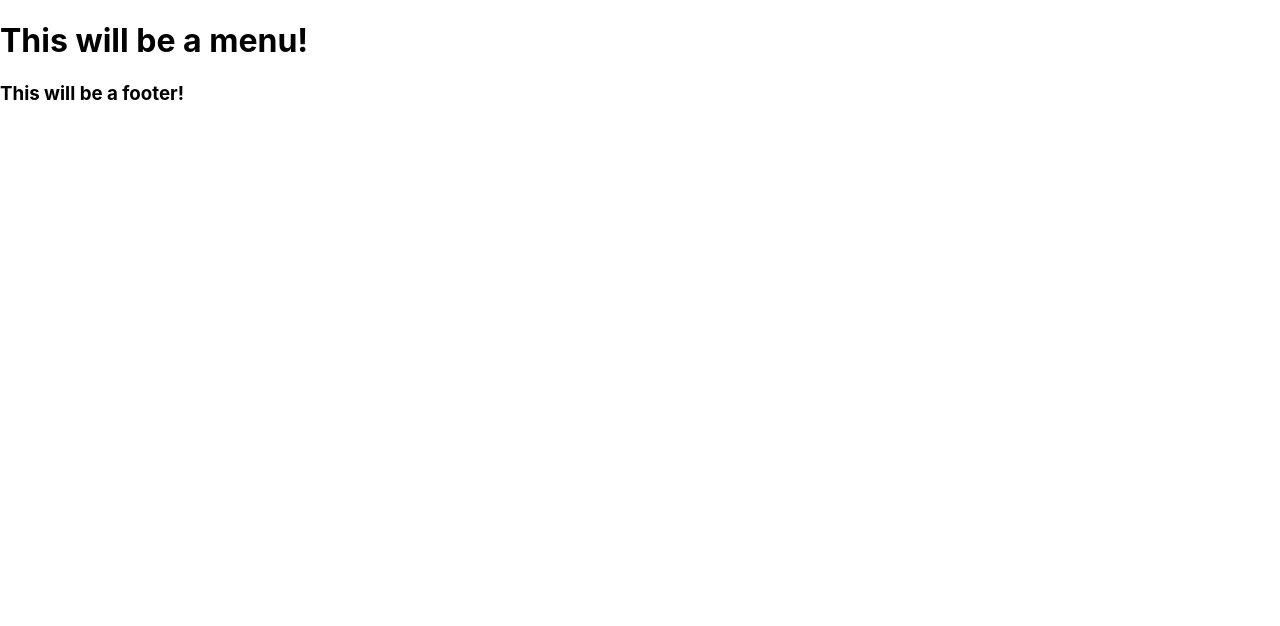
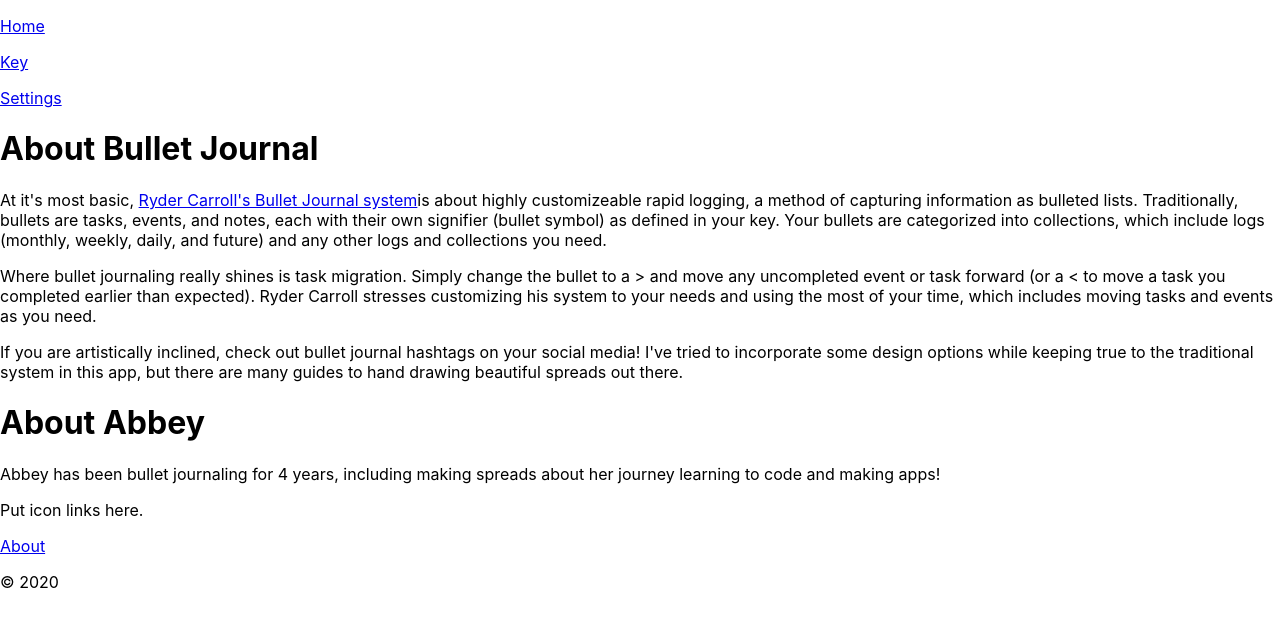
Before and after one commit to abbeyperini/BujoToGo, a React (Create React App) app in the folder bujo-client/: page /#/about in a window 1280 px wide. Shown: the top 626 px of the page. Built offline with nearby package versions, Linux system fonts and the light colour scheme.

Commit message:
Basic components, installed calendar libraries

```diff
--- a/bujo-client/package.json
+++ b/bujo-client/package.json
@@ -6,8 +6,10 @@
     "@testing-library/jest-dom": "^5.11.6",
     "@testing-library/react": "^11.2.2",
     "@testing-library/user-event": "^12.5.0",
+    "globalize": "^1.6.0",
     "history": "^4.0.0-1",
     "react": "^17.0.1",
+    "react-big-calendar": "^0.29.0",
     "react-dom": "^17.0.1",
     "react-redux": "^7.2.2",
     "react-router-dom": "^5.2.0",
--- /dev/null
+++ b/bujo-client/src/components/AboutPage.js
@@ -0,0 +1,24 @@
+import React from 'react';
+
+// add links to pages in app
+function AboutPage() {
+    return (
+        <div>
+            <h1>About Bullet Journal</h1>
+            <p>At it's most basic, <a href="https://bulletjournal.com/pages/learn" target="_blank" rel="noreferrer">Ryder Carroll's Bullet Journal system</a>
+                is about highly customizeable rapid logging, a method of capturing information as bulleted lists. Traditionally, bullets are tasks, events,
+                and notes, each with their own signifier (bullet symbol) as defined in your key. Your bullets are categorized into collections, which include
+                logs (monthly, weekly, daily, and future) and any other logs and collections you need. </p>
+            <p>Where bullet journaling really shines is task migration. Simply change the bullet to a &gt; and move any uncompleted event or task forward (or
+                a &lt; to move a task you completed earlier than expected). Ryder Carroll stresses customizing his system to your needs and using the most of your
+                time, which includes moving tasks and events as you need.</p>
+            <p>If you are artistically inclined, check out bullet journal hashtags on your social media! I've tried to incorporate some design options while keeping
+                true to the traditional system in this app, but there are many guides to hand drawing beautiful spreads out there.</p>
+            <h1>About Abbey</h1>
+            <p>Abbey has been bullet journaling for 4 years, including making spreads about her journey learning to code and making apps!</p>
+            <p>Put icon links here.</p>
+        </div>
+    )
+}
+
+export default AboutPage;
--- a/bujo-client/src/components/BaseLayout.js
+++ b/bujo-client/src/components/BaseLayout.js
@@ -1,13 +1,15 @@
 import React from 'react';
+import Footer from './Footer';
+import Header from './Header';
 
 function BaseLayout(props) {
     return(
         <div>
-            <h1>This will be a menu!</h1>
-            <main>
-                {props.children}
-            </main>
-            <h3>This will be a footer!</h3>
+            <Header/>
+                <main>
+                    {props.children}
+                </main>
+            <Footer/>
         </div>
     )
 }
--- a/bujo-client/src/components/Dashboard.js
+++ b/bujo-client/src/components/Dashboard.js
@@ -2,7 +2,17 @@
 
 function Dashboard() {
     return(
-        <h1>This will be a dashboard!</h1>
+        <div>
+            <h1>Index</h1>
+            <nav>
+                <p>This month</p>
+                <p>This week</p>
+                <p>Today</p>
+                <p>Collections</p>
+                <p>Future Log</p>
+                <p>Past</p>
+            </nav>
+        </div>
     )
 }
 
--- /dev/null
+++ b/bujo-client/src/components/Footer.js
@@ -0,0 +1,13 @@
+import React from 'react';
+import { NavLink } from 'react-router-dom';
+
+function Footer() {
+    return (
+        <footer className="footer">
+            <NavLink to="/about"><p>About</p></NavLink>
+            <p>&copy; 2020</p>
+        </footer>
+    )
+}
+
+export default Footer;
--- /dev/null
+++ b/bujo-client/src/components/Header.js
@@ -0,0 +1,16 @@
+import React from 'react';
+import { NavLink } from 'react-router-dom';
+
+function Header() {
+    return(
+        <header>
+            <nav>
+                <NavLink to='/dashboard'><p>Home</p></NavLink>
+                <NavLink to="/key"><p>Key</p></NavLink>
+                <NavLink to="/settings"><p>Settings</p></NavLink>
+            </nav>
+        </header>
+    )
+}
+
+export default Header;
--- a/bujo-client/src/index.js
+++ b/bujo-client/src/index.js
@@ -11,6 +11,7 @@
 import reducer from './store/reducer';
 import Dashboard from './components/Dashboard';
 import RegisterPage from './components/RegisterPage';
+import AboutPage from './components/AboutPage';
 
 const composeEnhancers = window.__REDUX_DEVTOOLS_EXTENSION_COMPOSE__ || compose;
 const store = createStore(reducer, composeEnhancers(applyMiddleware(thunk)))
@@ -24,6 +25,7 @@
             <Route exact path="/index" component={App} />
             <Route exact path="/register" component={RegisterPage} />
             <Route exact path="/dashboard" component={Dashboard} />
+            <Route exact path="/about" component={AboutPage} />
           </Switch>
         </BaseLayout>
       </HashRouter>
```
Also changed, not shown: 2 other files (tests, documents, lock files or other folders).
